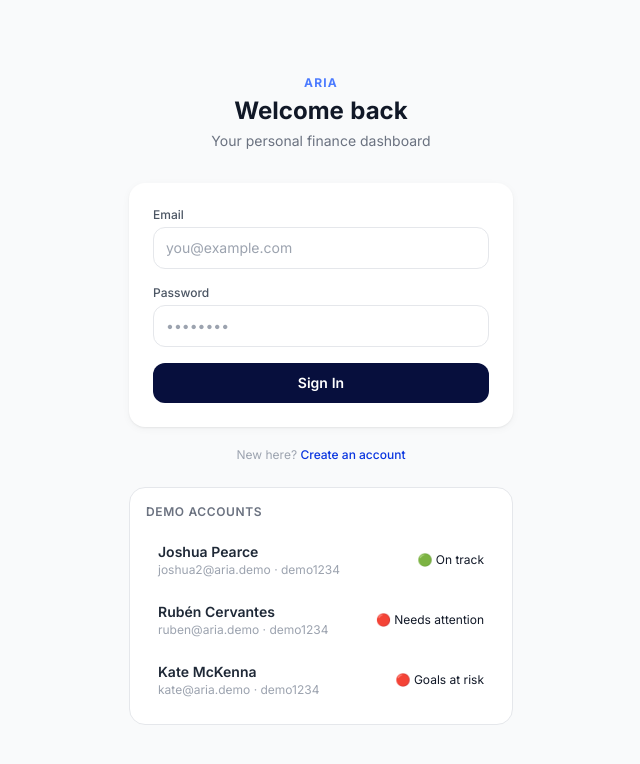
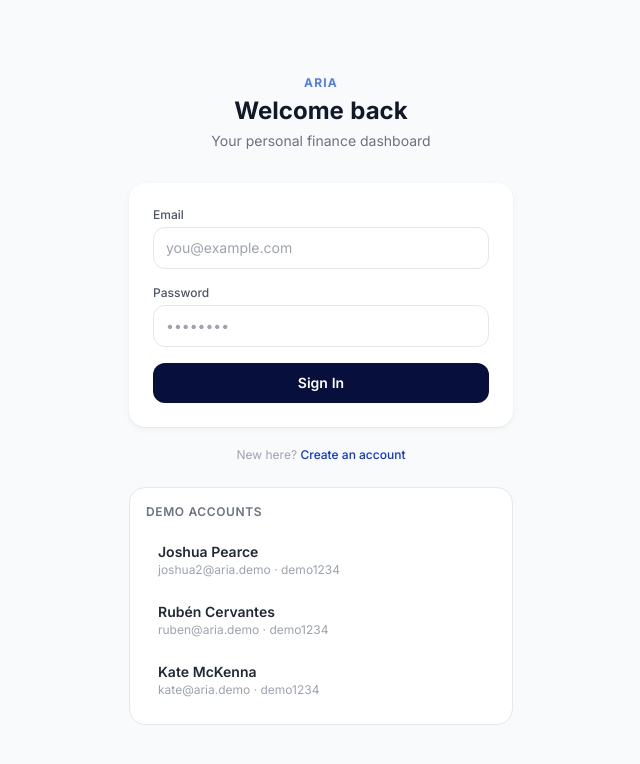
Before and after one commit to sunder-vasudevan/aria-personal, a React (Vite) app: page /login in a window 1280 px wide. Shown: the top 764 px of the page, without its empty margins (319-959 px from the left). Built offline with nearby package versions, Linux system fonts and the light colour scheme.

Commit message:
remove status labels from demo credentials panel

```diff
--- a/src/pages/Login.jsx
+++ b/src/pages/Login.jsx
@@ -84,21 +84,18 @@ export default function Login() {
         <div className="mt-6 bg-white rounded-2xl border border-gray-200 p-4">
           <div className="text-xs font-semibold text-gray-500 uppercase tracking-wider mb-3">Demo Accounts</div>
           {[
-            { name: 'Joshua Pearce', email: 'joshua2@aria.demo', label: '🟢 On track' },
-            { name: 'Rubén Cervantes', email: 'ruben@aria.demo', label: '🔴 Needs attention' },
-            { name: 'Kate McKenna', email: 'kate@aria.demo', label: '🔴 Goals at risk' },
+            { name: 'Joshua Pearce', email: 'joshua2@aria.demo' },
+            { name: 'Rubén Cervantes', email: 'ruben@aria.demo' },
+            { name: 'Kate McKenna', email: 'kate@aria.demo' },
           ].map(u => (
             <button
               key={u.email}
               onClick={() => setForm({ email: u.email, password: 'demo1234' })}
               className="w-full text-left px-3 py-2.5 rounded-xl hover:bg-gray-50 transition-colors mb-1 last:mb-0"
             >
-              <div className="flex items-center justify-between">
-                <div>
-                  <div className="text-sm font-semibold text-gray-800">{u.name}</div>
-                  <div className="text-xs text-gray-400">{u.email} · demo1234</div>
-                </div>
-                <span className="text-xs">{u.label}</span>
+              <div>
+                <div className="text-sm font-semibold text-gray-800">{u.name}</div>
+                <div className="text-xs text-gray-400">{u.email} · demo1234</div>
               </div>
             </button>
           ))}
```
